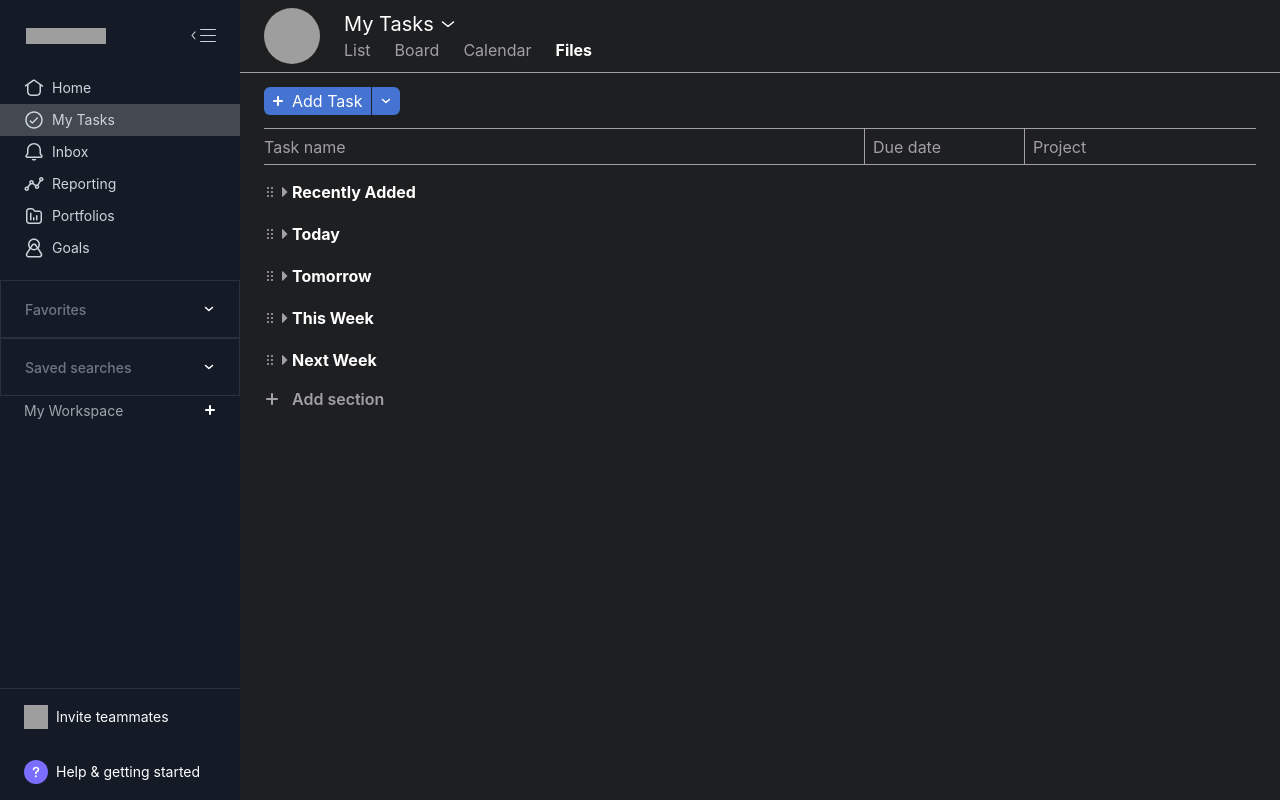
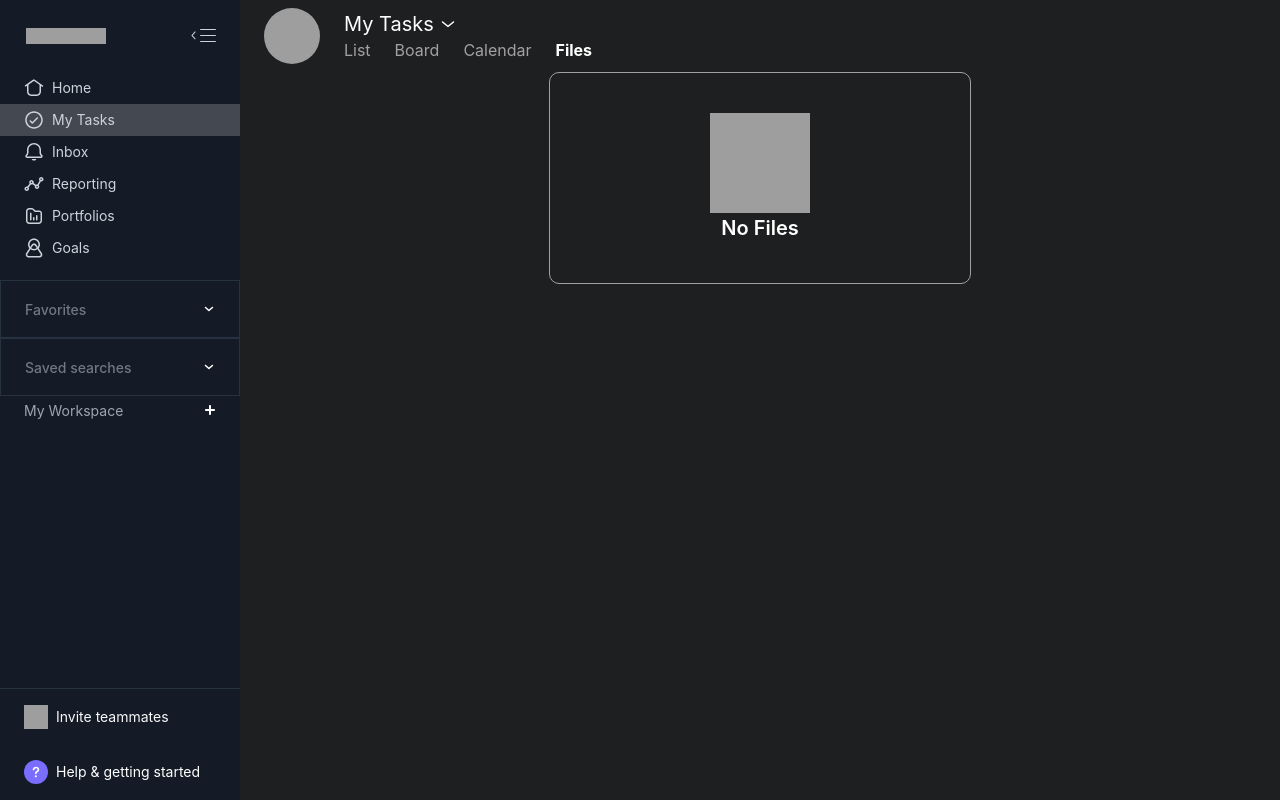
Before and after one commit to ShadmanShakib/ShakibDash1, a React (Create React App) app: page /mytask in a window 1280 px wide. Both pictures are taken after a click on the element "Files". Built offline with nearby package versions, Linux system fonts and the light colour scheme; grey boxes are pictures that could not be loaded.

Commit message:
FilesView

```diff
--- a/src/components/Mytask/FilesView.tsx
+++ b/src/components/Mytask/FilesView.tsx
@@ -1,13 +1,36 @@
 import React from "react";
-
+import { Box, Image, Text } from "@chakra-ui/react";
 function FilesView() {
   return (
-    <div>
-      <img
-        alt="files"
-        src="https://d3ki9tyy5l5ruj.cloudfront.net/obj/1481d27df17776a253739858683cce7cdc6f4731/attachment.svg"
-      />
-    </div>
+    <Box
+      alignItems="center"
+      flexDir="column"
+      justifyContent="center"
+      display="flex"
+    >
+      <Box
+        px="40"
+        py="10"
+        bg="#1e1f21"
+        borderRadius="10px"
+        alignItems="center"
+        flexDir="column"
+        justifyContent="center"
+        display="flex"
+        border="1px solid"
+        borderColor="brand.weak"
+      >
+        <Image
+          h="100px"
+          w="100px"
+          alt="files"
+          src="https://d3ki9tyy5l5ruj.cloudfront.net/obj/1481d27df17776a253739858683cce7cdc6f4731/attachment.svg"
+        />
+        <Text fontWeight="semibold" fontSize="xl" color="white">
+          No Files
+        </Text>
+      </Box>
+    </Box>
   );
 }
 
--- a/src/components/Mytask/ListView.tsx
+++ b/src/components/Mytask/ListView.tsx
@@ -5,6 +5,44 @@ import s from "./MyTask.module.css";
 
 function ListView() {
   return (
+    <>
+      <Box
+        px="24px"
+        borderTop="1px solid"
+        display="flex"
+        alignItems="center"
+        h="56px"
+        zIndex={600}
+        bg="brand.bgWeak"
+        borderColor="brand.weak"
+      >
+        <Box
+          display="flex"
+          borderTopRadius="6px"
+          borderBottomRadius="6px"
+          px="8px"
+          bg="brand.btnBgPrimary"
+          h="28px"
+          alignItems="center"
+        >
+          <svg fill="white" height="12" width="12" viewBox="0 0 24 24">
+            <path d="M10,10V4c0-1.1,0.9-2,2-2s2,0.9,2,2v6h6c1.1,0,2,0.9,2,2s-0.9,2-2,2h-6v6c0,1.1-0.9,2-2,2s-2-0.9-2-2v-6H4c-1.1,0-2-0.9-2-2s0.9-2,2-2H10z"></path>
+          </svg>
+          <Text ml="2" color="white">
+            Add Task
+          </Text>
+          <Box h="28px" w="1px" mx="2" bg="brand.darkBg" />
+          <svg
+            fill="white"
+            height="12"
+            width="12"
+            focusable="false"
+            viewBox="0 0 24 24"
+          >
+            <path d="M3.5,8.9c0-0.4,0.1-0.7,0.4-1C4.5,7.3,5.4,7.2,6,7.8l5.8,5.2l6.1-5.2C18.5,7.3,19.5,7.3,20,8c0.6,0.6,0.5,1.5-0.1,2.1 l-7.1,6.1c-0.6,0.5-1.4,0.5-2,0L4,10.1C3.6,9.8,3.5,9.4,3.5,8.9z"></path>
+          </svg>
+        </Box>
+      </Box>
       <Box
         position="relative"
         display="flex"
@@ -12,7 +50,6 @@ function ListView() {
         flexDirection="column"
         min-height="1px"
         width="100%"
-      px="24px"
       >
         <Box className={s.SpreadsheetGridHeaderStructure}>
           <Box h="full" display="flex">
@@ -80,6 +117,7 @@ function ListView() {
           </Text>
         </Box>
       </Box>
+    </>
   );
 }
 
--- a/src/components/Mytask/MyTask.module.css
+++ b/src/components/Mytask/MyTask.module.css
@@ -8,6 +8,8 @@
   border-bottom: 1px solid #a2a0a2;
   display: flex;
   align-items: center;
+  margin-left: 24px;
+  margin-right: 24px;
 }
 .SpreadsheetGridHeaderStructureleft {
   align-items: stretch;
@@ -30,3 +32,13 @@
 .expand {
   transform: rotate3d(0, 0, 1, 90deg);
 }
+.TaskGroupHeader :hover .TaskGroupHeader__icon {
+  visibility: visible;
+}
+.TaskGroupHeader__icon {
+  margin-right: 10px;
+  height: 12px;
+  width: 12px;
+  fill: #a2a0a2;
+  visibility: hidden;
+}
--- a/src/components/Mytask/MyTaskBody.tsx
+++ b/src/components/Mytask/MyTaskBody.tsx
@@ -1,12 +1,18 @@
 import React from "react";
 import { Box } from "@chakra-ui/react";
-import { ListView, BodyHeader } from "../Mytask";
+import { ListView, FilesView } from "../Mytask";
+import { useAppSelector } from "../../hooks/useApp";
 function MyTaskBody() {
+  const selectSelectedTaskId = useAppSelector(
+    (state) => state.myTask.selectedTaskId
+  );
   return (
     <Box>
-      <BodyHeader />
-
-      <ListView />
+      {selectSelectedTaskId === "list" ? (
+        <ListView />
+      ) : selectSelectedTaskId === "file" ? (
+        <FilesView />
+      ) : null}
     </Box>
   );
 }
--- a/src/components/Mytask/TaskGroupHeader.tsx
+++ b/src/components/Mytask/TaskGroupHeader.tsx
@@ -1,6 +1,6 @@
 import React from "react";
 import { Box, Text } from "@chakra-ui/react";
-
+import s from "./MyTask.module.css";
 interface TaskGroupHeaderProps {
   title: string;
 }
@@ -14,14 +14,19 @@ function TaskGroupHeader(props: TaskGroupHeaderProps) {
     setIsOpen(!isOpen);
   };
   return (
-    <Box display="flex" my="3" minH="30px" alignItems="center" cursor="grab">
+    <Box
+      className={s.TaskGroupHeader}
+      display="flex"
+      my="3"
+      minH="30px"
+      alignItems="center"
+      cursor="grab"
+    >
       <Box color="#a2a0a2" _hover={{ color: "white" }}>
         <svg
-          height="12px"
-          fill="#a2a0a2"
-          width="12px"
           focusable="false"
           viewBox="0 0 24 24"
+          className={s.TaskGroupHeader__icon}
         >
           <path d="M10,4c0,1.1-0.9,2-2,2S6,5.1,6,4s0.9-2,2-2S10,2.9,10,4z M16,2c-1.1,0-2,0.9-2,2s0.9,2,2,2s2-0.9,2-2S17.1,2,16,2z M8,10 c-1.1,0-2,0.9-2,2s0.9,2,2,2s2-0.9,2-2S9.1,10,8,10z M16,10c-1.1,0-2,0.9-2,2s0.9,2,2,2s2-0.9,2-2S17.1,10,16,10z M8,18 c-1.1,0-2,0.9-2,2s0.9,2,2,2s2-0.9,2-2S9.1,18,8,18z M16,18c-1.1,0-2,0.9-2,2s0.9,2,2,2s2-0.9,2-2S17.1,18,16,18z"></path>
         </svg>
@@ -29,6 +34,7 @@ function TaskGroupHeader(props: TaskGroupHeaderProps) {
       <Box
         onClick={handleClick}
         cursor="pointer"
+        mr="3"
         transform={isOpen ? "rotate(90deg)" : "rotate(0deg)"}
       >
         <svg height="16px" width="16px" fill="#a2a0a2" viewBox="0 0 32 32">
--- a/src/components/Mytask/index.ts
+++ b/src/components/Mytask/index.ts
@@ -3,3 +3,4 @@ export { default as ListView } from "./ListView";
 export { default as MyTaskBody } from "./MyTaskBody";
 export { default as BodyHeader } from "./BodyHeader";
 export { default as TaskGroupHeader } from "./TaskGroupHeader";
+export { default as FilesView } from "./FilesView";
```
Lines whose indentation alone changed are shown as unchanged.
